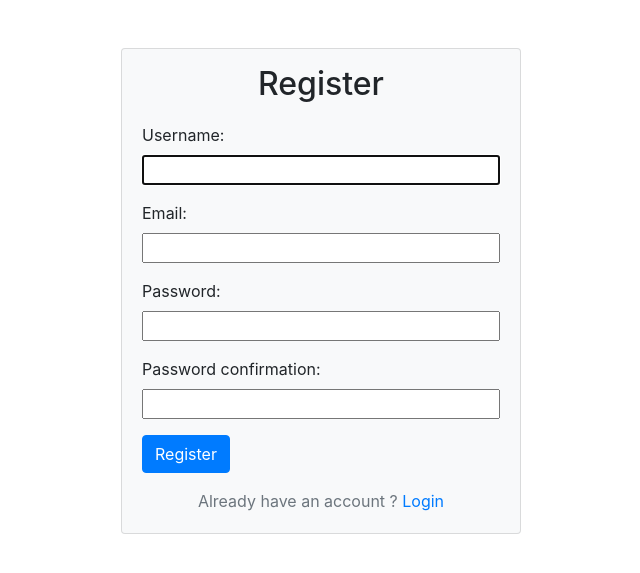
After one commit to RajKotadia/django-authentication, a Django app: page /register in a window 1280 px wide. The commit adds this page. Shown: the top 573 px of the page, without its empty margins (319-959 px from the left). Run offline with Django 3.2, Linux system fonts and the light colour scheme; some libraries are stand-ins or nearby versions.

Commit message:
:sparkles: User registration logic

```diff
--- a/django_auth/urls.py
+++ b/django_auth/urls.py
@@ -6,4 +6,5 @@ from users import views as user_views
 urlpatterns = [
     path('admin/', admin.site.urls),
     path('', user_views.home, name='home'),
+    path('register', user_views.register, name='register'),
 ]
--- a/users/forms.py
+++ b/users/forms.py
@@ -1 +1,19 @@
 from django import forms
+from django.contrib.auth.models import User
+from django.contrib.auth.forms import UserCreationForm
+
+
+# Inheriting from the default UserCreationForm to add more fields to the form
+class UserRegisterForm(UserCreationForm):
+	email = forms.EmailField()
+
+	# the info about the model with which the form would associate
+	class Meta:
+		model = User
+		fields = ('username', 'email', 'password1', 'password2')
+
+		# the attributes that a certain field should have
+		widgets = {
+			'username': forms.TextInput(attrs={'autocomplete': 'off'}),
+			'email': forms.EmailInput(attrs={'autocomplete': 'off'}),
+		}
--- a/users/templates/users/base.html
+++ b/users/templates/users/base.html
@@ -12,6 +12,20 @@
       integrity="sha384-Gn5384xqQ1aoWXA+058RXPxPg6fy4IWvTNh0E263XmFcJlSAwiGgFAW/dAiS6JXm"
       crossorigin="anonymous"
     />
+
+    <style>
+      label {
+        display: block;
+      }
+
+      input {
+        width: 100%;
+      }
+
+      ul {
+        font-size: 0.8rem;
+      }
+    </style>
   </head>
   <body>
     <!-- main page content -->
--- /dev/null
+++ b/users/templates/users/register.html
@@ -0,0 +1,31 @@
+{% extends 'users/base.html' %}
+
+<!-- Title block -->
+{% block title %} Django Auth | Register {% endblock %}
+
+<!-- Content block -->
+{% block content %}
+<div class="container">
+  <div class="card bg-light mt-5 mx-auto" style="max-width: 400px;">
+    <h2 class="card-title text-center mt-3 mb-0">Register</h2>
+    <div class="card-body">
+      <form action="{% url 'register' %}" method="POST">
+        {% csrf_token %} {% for field in form %}
+        <div class="form-group">
+          {{ field.label_tag }} {{ field }} {{ field.errors }}
+        </div>
+        {% endfor %}
+
+        <button type="submit" class="btn btn-primary center">Register</button>
+      </form>
+
+      <div class="form-footer text-center mt-3">
+        <span class="text-muted"
+          >Already have an account ?
+          <a href="#"> Login</a>
+        </span>
+      </div>
+    </div>
+  </div>
+</div>
+{% endblock %}
--- a/users/views.py
+++ b/users/views.py
@@ -1,5 +1,34 @@
-from django.shortcuts import render
+from django.shortcuts import render, redirect
+from django.contrib import messages
+from .forms import UserRegisterForm
 
 
 def home(request):
 	return render(request, 'users/index.html', {})
+
+
+def register(request):
+
+	# handling form submission
+	if request.method == 'POST':
+		form = UserRegisterForm(request.POST)
+
+		if form.is_valid():
+
+			# "form.cleaned_data" is a dictionary that contains the valid, cleaned, user submitted data
+			print(form.cleaned_data)
+			username = form.cleaned_data.get('username')
+
+			# save the data if the data is valid
+			form.save()
+
+			# a flash mesage to provide acknowledgement to the user
+			messages.success(request, f'account created for "{username}"')
+
+			# redirect the user to a particular page on successful registration
+			return redirect('home')
+
+	else:
+		form = UserRegisterForm()
+
+	return render(request, 'users/register.html', {'form': form})
```
Also changed, not shown: users/templates/users/index.html (+9 -3 lines).
